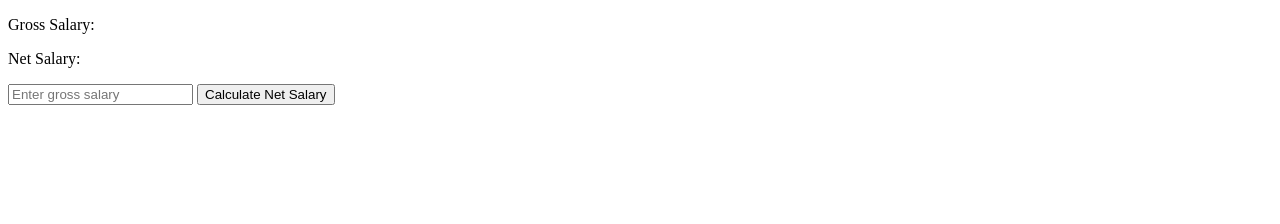
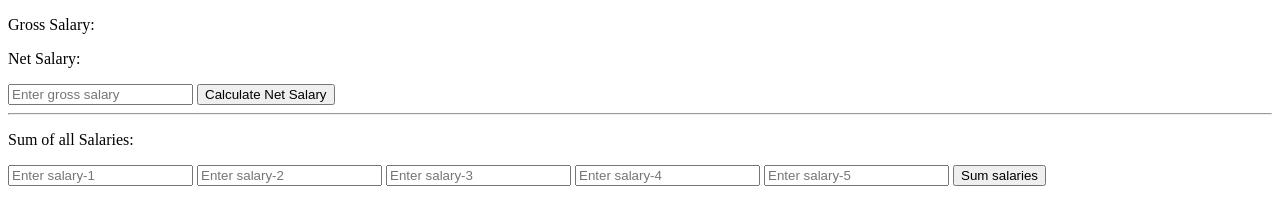
Before and after one commit to NichitaGabriel/CodeCool--HR-Web-Site, a plain HTML site: page index.html in a window 1280 px wide. Drawn offline with Linux system fonts and the light colour scheme.

Commit message:
added ui for salary sum function

```diff
--- a/index.html
+++ b/index.html
@@ -17,6 +17,16 @@
         <input type="text" placeholder="Enter gross salary" id="gross-salary">
         <input type="submit" value="Calculate Net Salary" onclick="calculateNetSalary()">
     </div>
+    <hr>
+    <div class="salary-addition">
+        <p id="display-salary-sum">Sum of all Salaries: </p>
+        <input type="text" placeholder="Enter salary-1" id="salary-1">
+        <input type="text" placeholder="Enter salary-2" id="salary-2">
+        <input type="text" placeholder="Enter salary-3" id="salary-3">
+        <input type="text" placeholder="Enter salary-4" id="salary-4">
+        <input type="text" placeholder="Enter salary-5" id="salary-5">
+        <input type="submit" value="Sum salaries" onclick="sumSalaries()">
+    </div>
 
     <script src="main.js"></script>
 </body>
```
